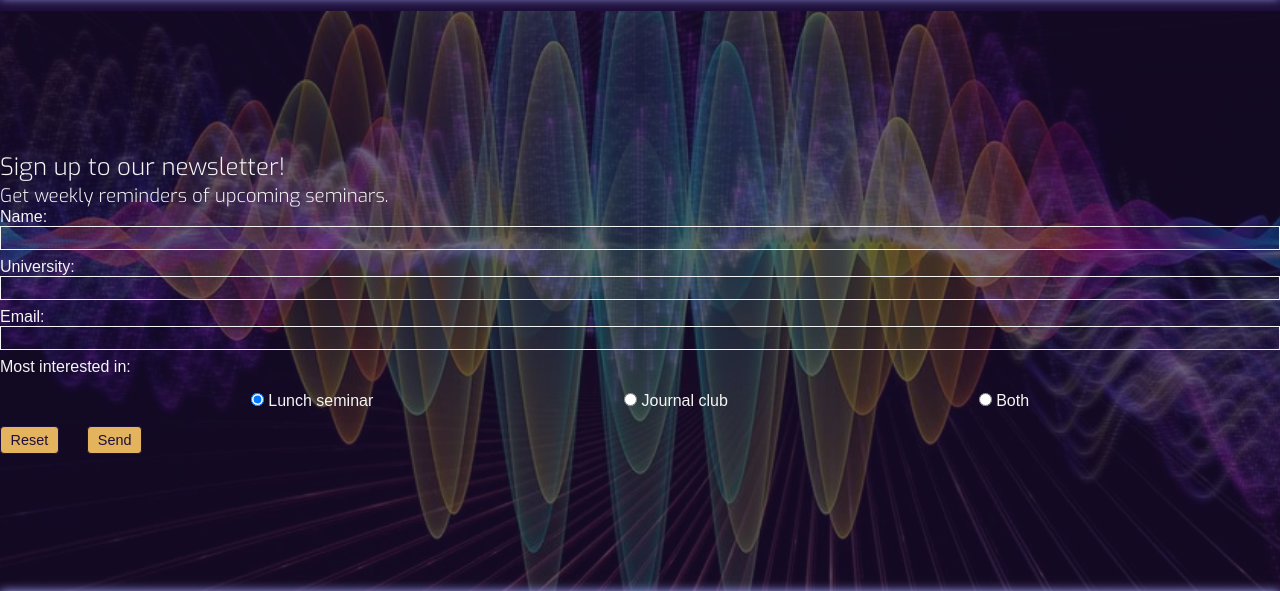
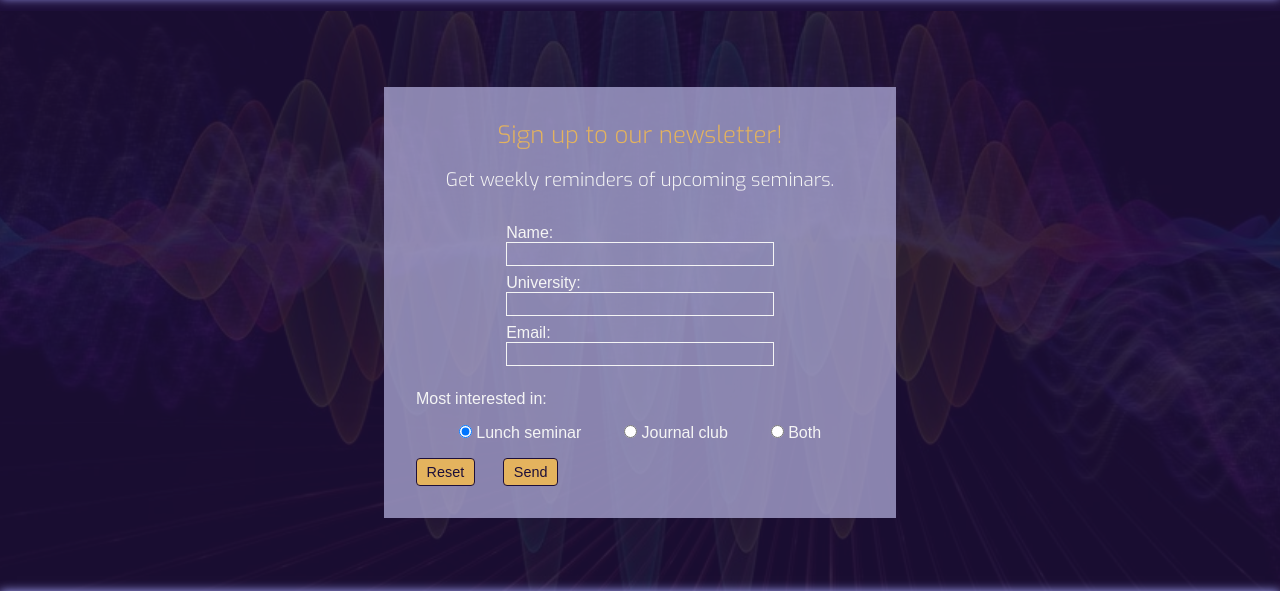
Before and after one commit to theresaabl/pp-seminars, a plain HTML site: page newsletter.html in a window 1280 px wide. Shown: the part 157-748 px from the top of the page. Drawn offline with Linux system fonts and the light colour scheme; a web font is replaced by a local one.

Commit message:
Clean up newsletter form styles

```diff
--- a/assets/css/style.css
+++ b/assets/css/style.css
@@ -421,17 +421,14 @@ main {
 /*Newsletter signup page*/
 #newsletter-section, #newsletter-confirmation-section {
     background: url("../images/quantum-physics-waves.webp") no-repeat fixed center top / cover;
-    flex-grow: 1;
-    display: flex;
-    flex-direction: column;
 }
 
-#newsletter-form-container {
-    background-color: #1d0f39a0;
-    flex-grow: 1;
-    display: flex;
-    flex-direction: column;
-    justify-content: center;
+#newsletter-radio-button-text {
+    width: 100%;
+}
+
+#newsletter-radio-button-text p {
+    text-align: left;
 }
 
 .newsletter-radio-buttons {
@@ -439,15 +436,9 @@ main {
     display: flex;
     flex-direction: row;
     justify-content: space-evenly;
-    margin-bottom: 1rem;
 }
 
-#newsletter-radio-button-text {
-    margin-bottom: 1rem;
-    width: 100%;
-}
-
-.form-buttons {
+.newsletter-form-buttons {
     width: 100%;
 }
 
--- a/newsletter.html
+++ b/newsletter.html
@@ -27,25 +27,27 @@
         </nav>
     </header>
     <main>
-        <section id="newsletter-section">
-            <div id="newsletter-form-container">
-                <form action="newsletter-confirmation.html" id="participate-form">
-                    <div id="participate-form-headings">
-                        <h2 class="participate-form-heading">Sign up to our newsletter!</h2>
-                        <h3 class="participate-form-heading">Get weekly reminders of upcoming seminars.</h3>
+        <section id="newsletter-section" class="form-section">
+            <div id="newsletter-form-container" class="form-container">
+                <form action="newsletter-confirmation.html" id="newsletter-form" class="form-style">
+                    <div class="form-headings">
+                        <h2>Sign up to our newsletter!</h2>
+                        <h3>Get weekly reminders of upcoming seminars.</h3>
                     </div>
-                    <div id="participate-form-personal-details">
-                        <label for="participate-form-name">Name:</label>
-                        <input type="text" id="participate-form-name" name="name" class="input-text" required>
+                    <div class="form-personal-details">
+                        <label for="newsletter-form-name">Name:</label>
+                        <input type="text" id="newsletter-form-name" name="name" class="input-text" required>
                         <br>
-                        <label for="participate-form-university">University:</label>
-                        <input type="text" id="participate-form-university" name="university" class="input-text" required>
+                        <label for="newsletter-form-university">University:</label>
+                        <input type="text" id="newsletter-form-university" name="university" class="input-text" required>
                         <br>
-                        <label for="participate-form-email">Email:</label>
-                        <input type="email" id="participate-form-email" name="email" class="input-text" required>
+                        <label for="newsletter-form-email">Email:</label>
+                        <input type="email" id="newsletter-form-email" name="email" class="input-text" required>
                     </div>
-                    <div id="newsletter-radio-button-text"><p>Most interested in:</p></div>
-                    <div class="newsletter-radio-buttons">
+                    <div id="newsletter-radio-button-text">
+                        <p>Most interested in:</p>
+                    </div>
+                    <div class="newsletter-radio-buttons radio-buttons">
                         <div>
                             <input type="radio" name="newsletter-interest" value="lunch-seminar" id="newsletter-form-radio-lunch-seminar" required checked>
                             <label for="newsletter-form-radio-lunch-seminar">Lunch seminar</label>
@@ -59,7 +61,7 @@
                             <label for="newsletter-form-radio-both">Both</label>
                         </div>
                     </div>
-                    <div class="form-buttons">
+                    <div class="newsletter-form-buttons">
                         <button class="form-button" type="reset">Reset</button>
                         <button class="form-button" type="submit">Send</button>
                     </div>
```
Also changed, not shown: participate.html (+1 -1 lines).
